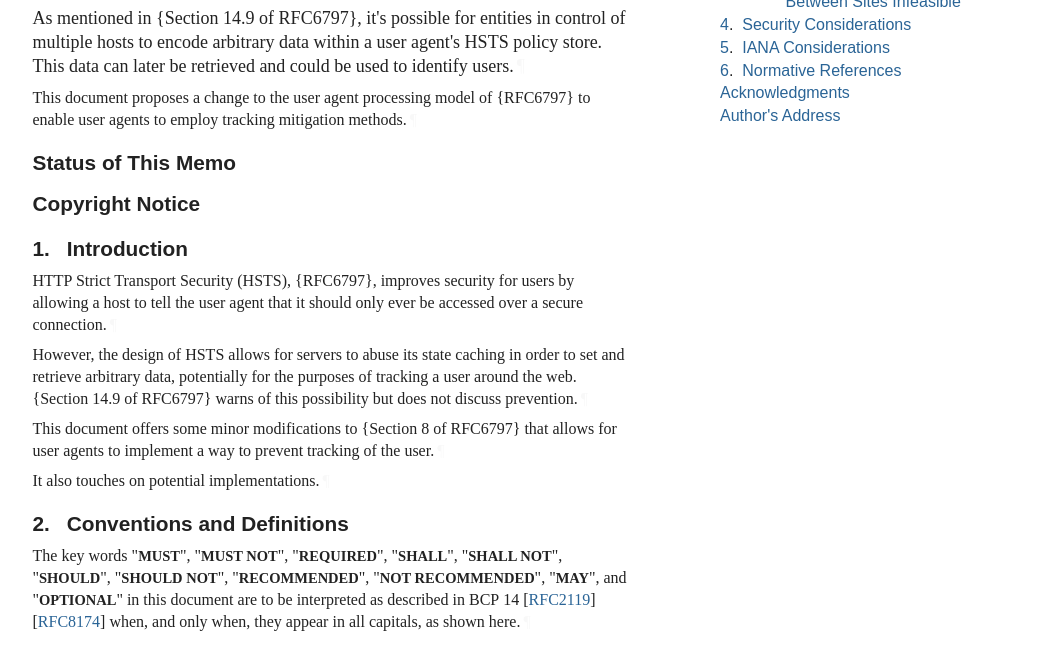
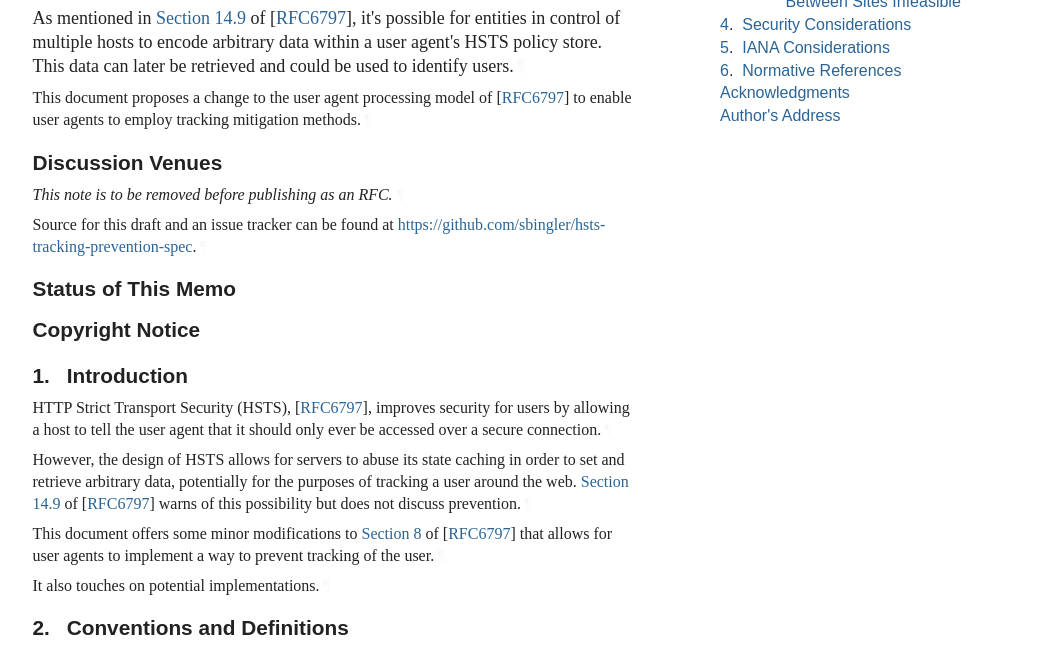
Before and after one commit to sbingler/hsts-tracking-prevention-spec, a plain HTML site: page draft-bingler-hsts-tracking-prevention.html in a window 1280 px wide. Shown: the part 341-987 px from the top of the page, without its empty margins (92-1149 px from the left). Drawn offline with Linux system fonts and the light colour scheme; a web font is replaced by a local one.

Commit message:
Script updating gh-pages from f26ea84. [ci skip]

```diff
--- a/draft-bingler-hsts-tracking-prevention.html
+++ b/draft-bingler-hsts-tracking-prevention.html
@@ -7,17 +7,17 @@
 <title>HSTS Tracking Prevention</title>
 <meta content="Steven Bingler" name="author">
 <meta content="
-       As mentioned in {Section 14.9 of RFC6797}, it's possible for entities in
+       As mentioned in  , it's possible for entities in
 control of multiple hosts to encode arbitrary data within a user agent's HSTS
 policy store. This data can later be retrieved and could be used to identify
 users.
-       This document proposes a change to the user agent processing model of {RFC6797}
+       This document proposes a change to the user agent processing model of
 to enable user agents to employ tracking mitigation methods.
     " name="description">
 <meta content="xml2rfc 3.28.0" name="generator">
 <meta content="HSTS" name="keyword">
 <meta content="tracking prevention" name="keyword">
-<meta content="draft-hsts-tracking-prevention-latest" name="ietf.draft">
+<meta content="draft-bingler-hsts-tracking-prevention-latest" name="ietf.draft">
 <!-- Generator version information:
   xml2rfc 3.28.0
     Python 3.12.9
@@ -1064,7 +1064,7 @@ svg :is([fill="white"], [fill^="#fff"]) {
 <dt class="label-workgroup">Workgroup:</dt>
 <dd class="workgroup">Network Working Group</dd>
 <dt class="label-internet-draft">Internet-Draft:</dt>
-<dd class="internet-draft">draft-hsts-tracking-prevention-latest</dd>
+<dd class="internet-draft">draft-bingler-hsts-tracking-prevention-latest</dd>
 <dt class="label-published">Published:</dt>
 <dd class="published">
 <time datetime="2025-03-13" class="published">13 March 2025</time>
@@ -1085,12 +1085,20 @@ svg :is([fill="white"], [fill^="#fff"]) {
 <h1 id="title">HSTS Tracking Prevention</h1>
 <section id="section-abstract">
       <h2 id="abstract"><a href="#abstract" class="selfRef">Abstract</a></h2>
-<p id="section-abstract-1">As mentioned in {Section 14.9 of RFC6797}, it's possible for entities in
+<p id="section-abstract-1">As mentioned in <span><a href="https://rfc-editor.org/rfc/rfc6797#section-14.9" class="relref">Section 14.9</a> of [<a href="#RFC6797" class="cite xref">RFC6797</a>]</span>, it's possible for entities in
 control of multiple hosts to encode arbitrary data within a user agent's HSTS
 policy store. This data can later be retrieved and could be used to identify
 users.<a href="#section-abstract-1" class="pilcrow">¶</a></p>
-<p id="section-abstract-2">This document proposes a change to the user agent processing model of {RFC6797}
+<p id="section-abstract-2">This document proposes a change to the user agent processing model of <span>[<a href="#RFC6797" class="cite xref">RFC6797</a>]</span>
 to enable user agents to employ tracking mitigation methods.<a href="#section-abstract-2" class="pilcrow">¶</a></p>
+</section>
+<section class="note rfcEditorRemove" id="section-note.1">
+      <h2 id="name-discussion-venues">
+<a href="#name-discussion-venues" class="section-name selfRef">Discussion Venues</a>
+      </h2>
+<p id="section-note.1-1">This note is to be removed before publishing as an RFC.<a href="#section-note.1-1" class="pilcrow">¶</a></p>
+<p id="section-note.1-2">Source for this draft and an issue tracker can be found at
+    <span><a href="https://github.com/sbingler/hsts-tracking-prevention-spec">https://github.com/sbingler/hsts-tracking-prevention-spec</a></span>.<a href="#section-note.1-2" class="pilcrow">¶</a></p>
 </section>
 <div id="status-of-memo">
 <section id="section-boilerplate.1">
@@ -1186,14 +1194,14 @@ to enable user agents to employ tracking mitigation methods.<a href="#section-ab
       <h2 id="name-introduction">
 <a href="#section-1" class="section-number selfRef">1. </a><a href="#name-introduction" class="section-name selfRef">Introduction</a>
       </h2>
-<p id="section-1-1">HTTP Strict Transport Security (HSTS), {RFC6797}, improves security for users
+<p id="section-1-1">HTTP Strict Transport Security (HSTS), <span>[<a href="#RFC6797" class="cite xref">RFC6797</a>]</span>, improves security for users
 by allowing a host to tell the user agent that it should only ever be accessed
 over a secure connection.<a href="#section-1-1" class="pilcrow">¶</a></p>
 <p id="section-1-2">However, the design of HSTS allows for servers to abuse its state caching in
 order to set and retrieve arbitrary data, potentially for the purposes of
-tracking a user around the web. {Section 14.9 of RFC6797} warns of this
+tracking a user around the web. <span><a href="https://rfc-editor.org/rfc/rfc6797#section-14.9" class="relref">Section 14.9</a> of [<a href="#RFC6797" class="cite xref">RFC6797</a>]</span> warns of this
 possibility but does not discuss prevention.<a href="#section-1-2" class="pilcrow">¶</a></p>
-<p id="section-1-3">This document offers some minor modifications to {Section 8 of RFC6797}
+<p id="section-1-3">This document offers some minor modifications to <span><a href="https://rfc-editor.org/rfc/rfc6797#section-8" class="relref">Section 8</a> of [<a href="#RFC6797" class="cite xref">RFC6797</a>]</span>
 that allows for user agents to implement a way to prevent tracking of the user.<a href="#section-1-3" class="pilcrow">¶</a></p>
 <p id="section-1-4">It also touches on potential implementations.<a href="#section-1-4" class="pilcrow">¶</a></p>
 </section>
@@ -1249,7 +1257,7 @@ user’s visits between sites via HSTS upgrades.<a href="#section-3-5" class="pi
 <a href="#section-3.1.1" class="section-number selfRef">3.1.1. </a><a href="#name-prevent-servers-from-saving" class="section-name selfRef">Prevent Servers From Saving Tracking Data</a>
           </h4>
 <p id="section-3.1.1-1">To allow user agents the option of preventing hosts they believe are tracking
-the user from setting HSTS data {Section 8.1.1 of RFC6797} should be changed
+the user from setting HSTS data <span><a href="https://rfc-editor.org/rfc/rfc6797#section-8.1.1" class="relref">Section 8.1.1</a> of [<a href="#RFC6797" class="cite xref">RFC6797</a>]</span> should be changed
 as follows:<a href="#section-3.1.1-1" class="pilcrow">¶</a></p>
 <div class="alignLeft art-text artwork" id="section-3.1.1-2">
 <pre>
@@ -1283,7 +1291,7 @@ as follows:<a href="#section-3.1.1-1" class="pilcrow">¶</a></p>
 <a href="#section-3.1.2" class="section-number selfRef">3.1.2. </a><a href="#name-prevent-servers-from-retrie" class="section-name selfRef">Prevent Servers From Retrieving Tracking Data.</a>
           </h4>
 <p id="section-3.1.2-1">To allow user agents the option of preventing hosts they believe are tracking
-the user from retrieving HSTS data {Section 8.3 of RFC6797} should be changed
+the user from retrieving HSTS data <span><a href="https://rfc-editor.org/rfc/rfc6797#section-8.3" class="relref">Section 8.3</a> of [<a href="#RFC6797" class="cite xref">RFC6797</a>]</span> should be changed
 as follows:<a href="#section-3.1.2-1" class="pilcrow">¶</a></p>
 <div class="alignLeft art-text artwork" id="section-3.1.2-2">
 <pre>
@@ -1320,7 +1328,7 @@ of different sites separated, so that even if tracker.example is embedded into
 both site.example and othersite.example it cannot easily track users between
 those sites. Doing this is frequently referred to as partitioning.<a href="#section-3.1.3-1" class="pilcrow">¶</a></p>
 <p id="section-3.1.3-2">This can be allowed by modifying the storage and indexing requirement of
-{Section 5.3 of RFC6797} to allow for partitioning of the HSTS policy Store.<a href="#section-3.1.3-2" class="pilcrow">¶</a></p>
+<span><a href="https://rfc-editor.org/rfc/rfc6797#section-5.3" class="relref">Section 5.3</a> of [<a href="#RFC6797" class="cite xref">RFC6797</a>]</span> to allow for partitioning of the HSTS policy Store.<a href="#section-3.1.3-2" class="pilcrow">¶</a></p>
 <div class="alignLeft art-text artwork" id="section-3.1.3-3">
 <pre>
    UAs store and index HSTS Policies based strictly upon the domain
@@ -1347,7 +1355,7 @@ those sites. Doing this is frequently referred to as partitioning.<a href="#sect
    whose domain names are...
 </pre><a href="#section-3.1.3-5" class="pilcrow">¶</a>
 </div>
-<p id="section-3.1.3-6">{Section 8.2 of RFC6797} should receive a similar change<a href="#section-3.1.3-6" class="pilcrow">¶</a></p>
+<p id="section-3.1.3-6"><span><a href="https://rfc-editor.org/rfc/rfc6797#section-8.2" class="relref">Section 8.2</a> of [<a href="#RFC6797" class="cite xref">RFC6797</a>]</span> should receive a similar change<a href="#section-3.1.3-6" class="pilcrow">¶</a></p>
 <div class="alignLeft art-text artwork" id="section-3.1.3-7">
 <pre>
    A given domain name may match a Known HSTS Host's domain name in one
```
Also changed, not shown: index.html (+1 -1 lines), draft-bingler-hsts-tracking-prevention.txt.
